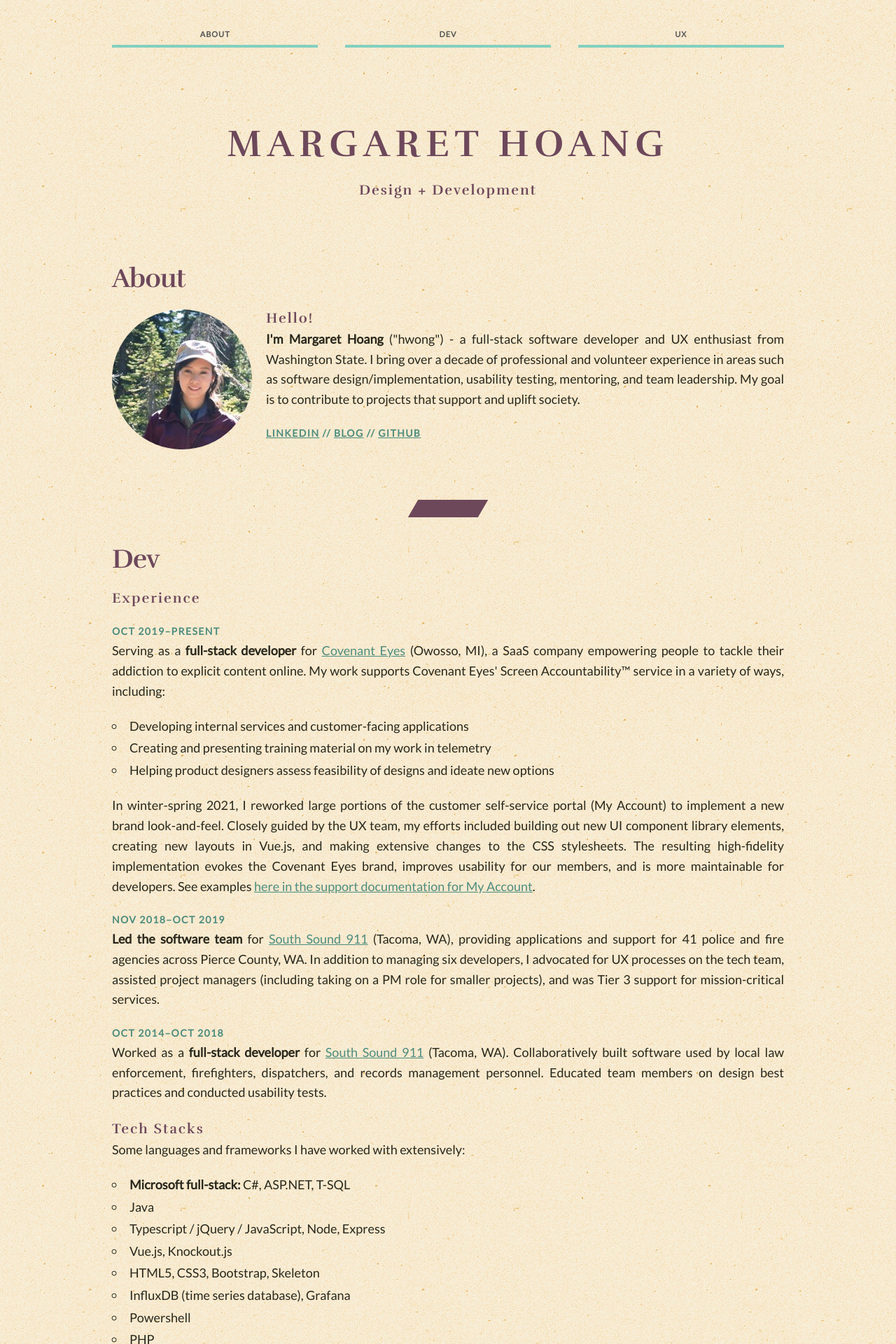
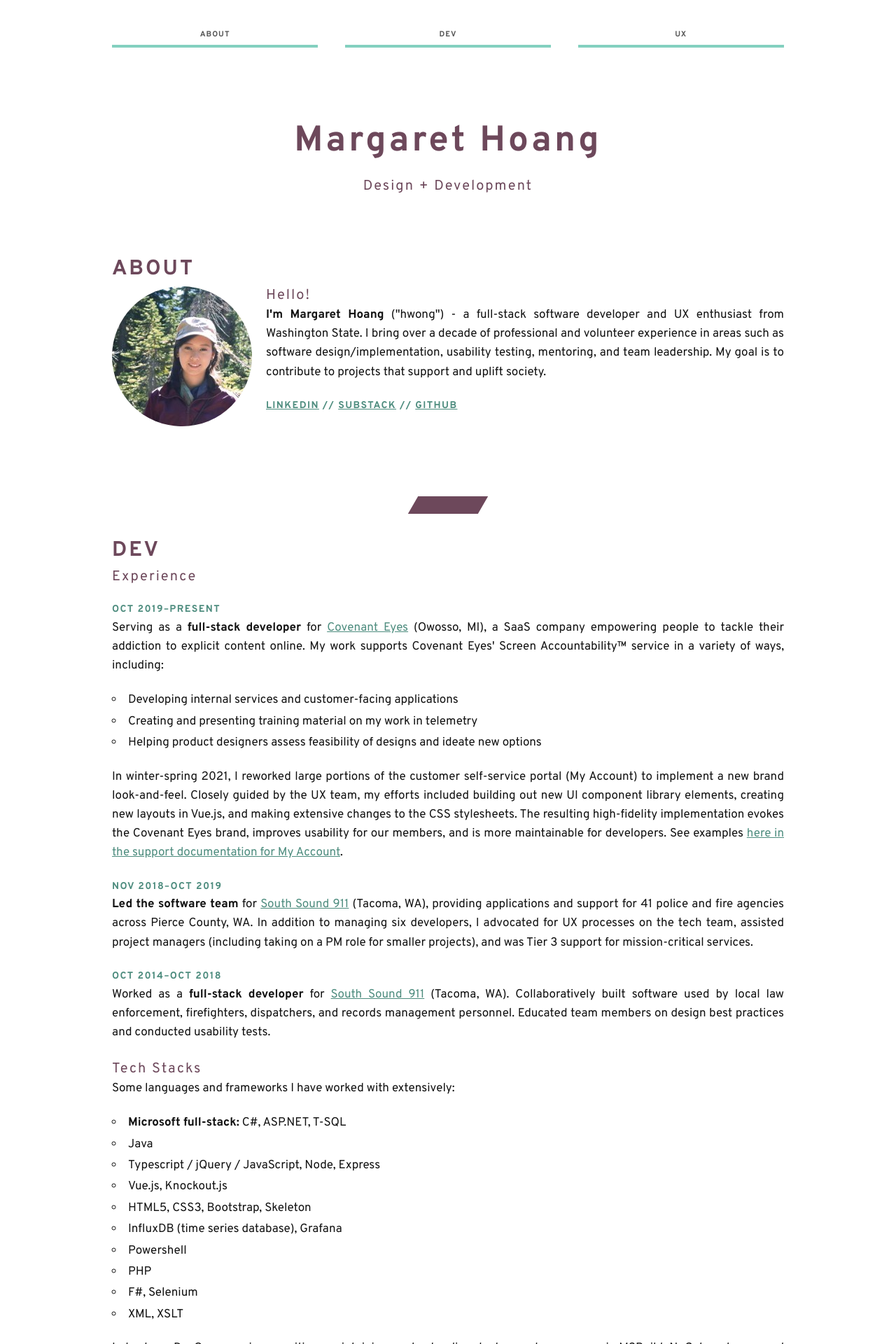
Before and after one commit to mmhoang/mmhoang, a Jekyll site: the page index.html, which Jekyll copies as it is, in a window 1280 px wide. Shown: the top 1920 px of the page at 70% size. Built offline with Jekyll 4.4.1, drawn with Linux system fonts in a browser that asks for light colours.

Commit message:
Minor improvements

```diff
--- a/css/styles.css
+++ b/css/styles.css
@@ -1,10 +1,9 @@
 body {
-    font-family: 'Lato', serif;
-    /* Background pattern from Toptal Subtle Patterns */
-    background: #fbecd9 url("../img/broken-noise.jpg") repeat;
-    color: #29271b;
+    font-family: 'Overpass', sans serif;
+    background: #ffffff;
+    color: #111111;
     margin: 3rem 0;
-    font-size: 18px;
+    font-size: 17px;
     text-align: justify;
 }
 
@@ -55,7 +54,6 @@ section:focus {
 h1,
 h2,
 h3 {
-    font-family: 'Rufina', sans-serif;
     color: #6d485b;
 }
 
@@ -83,16 +81,16 @@ nav .button {
     z-index: 99;
     /* Text color */
     cursor: pointer;
-    background-color: rgba(131, 208, 191, 0.8);
+    background-color: #50b19c;
     border: none;
     border-bottom: 4px solid #83d0bf;
     border-radius: 0;
-    font-family: 'Lato', serif;
-    color: #29271b;
+    color:#ffffff;
 }
 
 #myBtn:hover {
-    border-color: #888;
+    background-color: #83d0bf;
+    border-bottom: 4px solid #dddddd;
 }
 
 #about img {
@@ -135,7 +133,6 @@ a img:hover {
 .footer {
     color: #777;
     font-size: 11px;
-    font-family: 'Lato', serif;
     text-align: center;
     letter-spacing: .1rem;
     text-transform: uppercase;
@@ -154,30 +151,38 @@ a img:hover {
 
 /* Begin Skeleton overrides */
 h1 {
-    font-weight: 600;
-    letter-spacing: 0.8rem;
-    text-transform: uppercase;
+    font-weight: 700;
+    letter-spacing: 0.4rem;
     font-size: 3rem;
 }
 
 h2 {
-    font-size: 3.8rem;
+    font-size: 3rem;
+    letter-spacing: 0.1em;
+    font-weight: 700;
+    text-transform: uppercase;
+    margin-bottom: 0.2em;
 }
 
 h3 {
     font-size: 2rem;
     letter-spacing: 0.1em;
-    font-weight: 600;
     margin-bottom: 0.2rem;
 }
 
 h4 {
     font-size: 1.4rem;
     letter-spacing: 0.1em;
-    font-weight: 600;
+    font-weight: 700;
     text-transform: uppercase;
     color: #4d8c7e;
     margin-bottom: 0.2em;
+}
+
+section {
+    display: flex;
+    flex-direction: row;
+    flex-wrap: wrap;
 }
 
 section a:link,
--- a/index.html
+++ b/index.html
@@ -6,7 +6,7 @@
     <meta name="viewport" content="width=device-width, initial-scale=1">
     <title>Margaret Hoang</title>
     <link href="https://cdnjs.cloudflare.com/ajax/libs/skeleton/2.0.4/skeleton.css" rel="stylesheet" />
-    <link href="https://fonts.googleapis.com/css?family=Lato|Rufina:700" rel="stylesheet">
+    <link href="https://fonts.googleapis.com/css?family=Overpass|Overpass:700" rel="stylesheet">
     <link rel="stylesheet" type="text/css" href="css/styles.css?1017202010547">
 </head>
 
@@ -47,7 +47,7 @@
                 <img src="profile-2020.jpeg" class="u-pull-left"/>
                 <h3>Hello!</h3>
                 <p><b>I'm Margaret Hoang</b> ("hwong") - a full-stack software developer and UX enthusiast from Washington State. I bring over a decade of professional and volunteer experience in areas such as software design/implementation, usability testing, mentoring, and team leadership. My goal is to contribute to projects that support and uplift society.</p>
-                <p><h4><a href="https://www.linkedin.com/in/mmhoang/">LinkedIn</a> // <a href="https://www.linkedin.com/in/mmhoang/detail/recent-activity/posts/">Blog</a> // <a href="https://github.com/mmhoang">GitHub</a></h4></p>
+                <p><h4><a href="https://www.linkedin.com/in/mmhoang/">LinkedIn</a> // <a href="https://newdays.substack.com">Substack</a> // <a href="https://github.com/mmhoang">GitHub</a></h4></p>
             </div>
         </div>
     </section>
@@ -178,11 +178,7 @@
             <br><br>
             <h4>Final Versions</h4>
             <section>
-                <img src="librivox-fullsize/heroinesfiction_1901.jpg" class="u-max-full-width"/>
                 <img src="librivox-fullsize/tourhebrides_1901.jpg" class="u-max-full-width"/>
-                <img src="librivox-fullsize/lionskin_1902.jpg" class="u-max-full-width"/>
-                <img src="librivox-fullsize/judithlee_1902.jpg" class="u-max-full-width"/>
-                <img src="librivox-fullsize/alicewonderland_1902.jpg" class="u-max-full-width"/>
                 <img src="librivox-fullsize/onedgeworld_1903.jpg" class="u-max-full-width"/>
                 <img src="librivox-fullsize/politia_1903.jpg" class="u-max-full-width"/>
                 <img src="librivox-fullsize/jurisprudence_1903.jpg" class="u-max-full-width"/>
```
